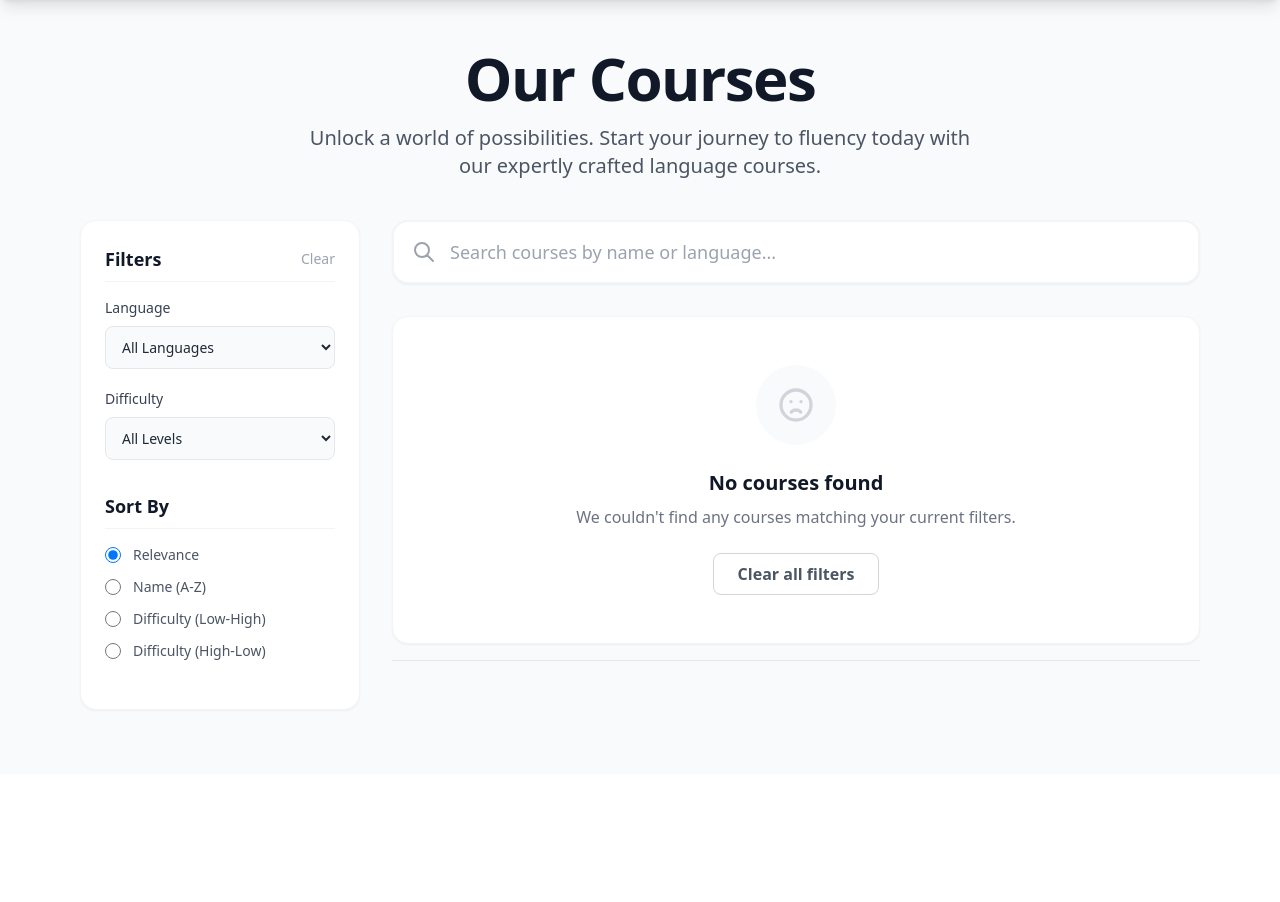
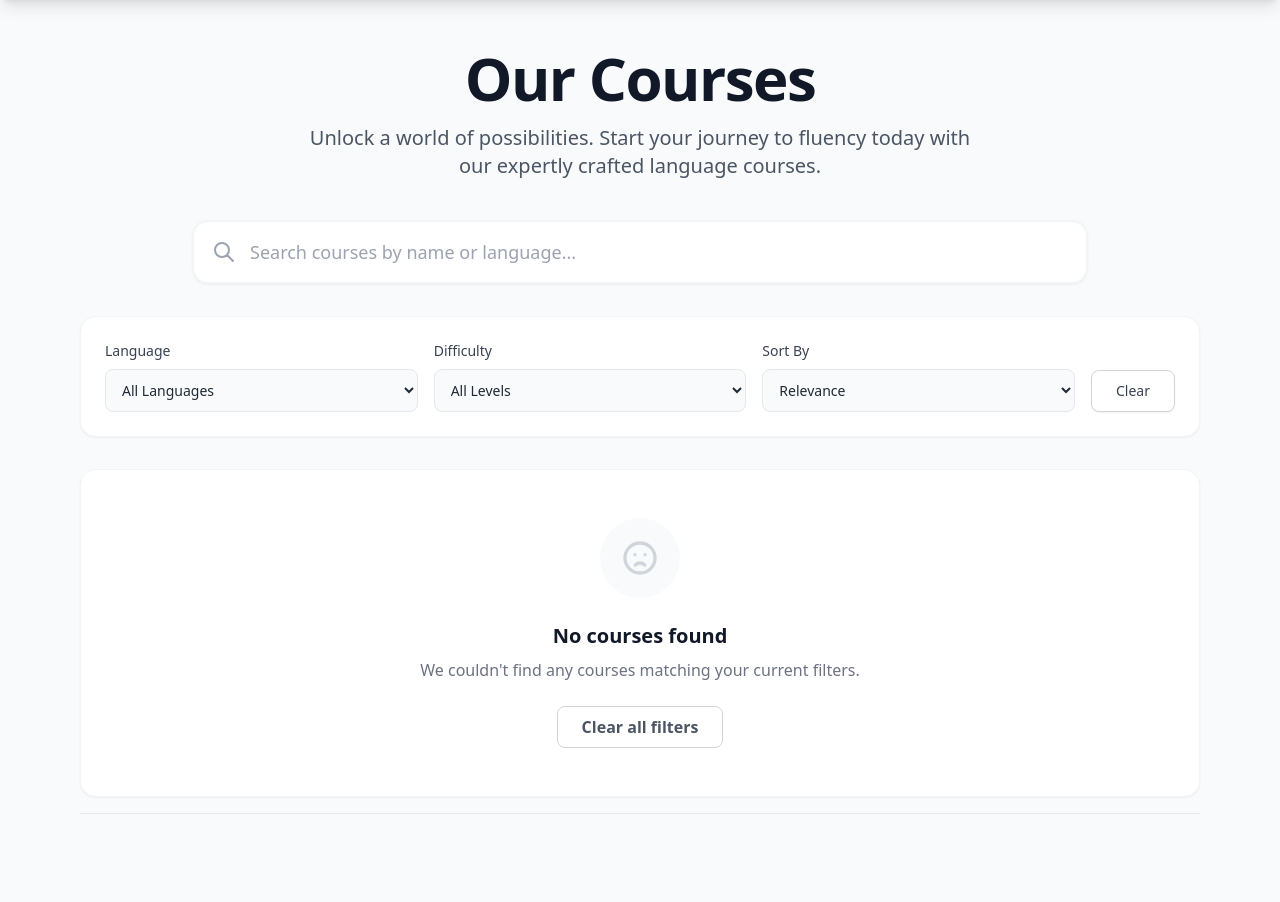
Before and after one commit to hslt0/course-work-3, a PHP site: page / in a window 1280 px wide. Shown: the part 65-967 px from the top of the page. Before the commit the page ends 776 px from the top, so only its background shows below. Run offline with PHP 8.4, Linux system fonts and the light colour scheme; data that the repository does not hold is empty; some libraries are stand-ins or nearby versions.

Commit message:
UI update

```diff
--- a/app/Views/courses/_courses_list.php
+++ b/app/Views/courses/_courses_list.php
@@ -14,10 +14,9 @@
         <a href="<?= URLROOT ?>" class="mt-6 inline-block bg-white text-gray-600 border border-gray-300 hover:bg-gray-50 hover:text-gray-900 font-bold py-2 px-6 rounded-lg transition-colors">Clear all filters</a>
     </div>
 <?php else: ?>
-    <div class="grid grid-cols-1 lg:grid-cols-2 gap-8 mb-8">
+    <div class="grid grid-cols-1 md:grid-cols-2 lg:grid-cols-3 gap-8 mb-8">
         <?php foreach ($courses as $course): ?>
-
-            <div class="bg-white rounded-2xl shadow-sm border border-gray-100 overflow-hidden hover:shadow-xl hover:-translate-y-1 transition-all duration-300 flex flex-col group">
+            <a href="<?= URLROOT ?>/courses/show/<?= $course->id ?>" class="bg-white rounded-2xl shadow-sm border border-gray-100 overflow-hidden hover:shadow-xl hover:-translate-y-1 transition-all duration-300 flex flex-col group">
 
                 <div class="h-48 bg-gray-100 w-full relative overflow-hidden">
                     <?php if (!empty($course->preview_image)): ?>
@@ -50,18 +49,11 @@
                     <h2 class="text-xl font-bold text-gray-900 mb-3 group-hover:text-green-600 transition-colors duration-200 line-clamp-2">
                         <?= htmlspecialchars($course->name, ENT_QUOTES, 'UTF-8') ?>
                     </h2>
-                    <p class="text-sm text-gray-600 flex-1 leading-relaxed mb-6 line-clamp-3">
+                    <p class="text-sm text-gray-600 flex-1 leading-relaxed line-clamp-3">
                         <?= htmlspecialchars($course->description, ENT_QUOTES, 'UTF-8') ?>
                     </p>
-
-                    <div class="mt-auto pt-4 border-t border-gray-100">
-                        <a href="<?= URLROOT ?>/courses/show/<?= $course->id ?>" class="block w-full text-center bg-gray-50 hover:bg-green-500 text-gray-800 hover:text-white font-semibold py-2.5 px-4 rounded-xl transition-all duration-200 border border-gray-200 hover:border-transparent text-sm">
-                            View Details
-                        </a>
-                    </div>
                 </div>
-            </div>
-
+            </a>
         <?php endforeach; ?>
     </div>
 <?php endif; ?>
--- a/app/Views/courses/index.php
+++ b/app/Views/courses/index.php
@@ -30,81 +30,9 @@
             </p>
         </div>
 
-        <div class="flex flex-col md:flex-row gap-8 mb-10 items-start">
-            <div class="w-full md:w-1/4 bg-white p-6 rounded-2xl shadow-sm border border-gray-100 flex-shrink-0">
-                <form action="<?= URLROOT ?>" method="GET" id="filter-form">
-
-                    <input type="hidden" name="search" id="hidden-search" value="<?= htmlspecialchars($filters['search'], ENT_QUOTES, 'UTF-8') ?>">
-
-                    <h3 class="text-lg font-bold text-gray-900 mb-4 pb-2 border-b border-gray-100 flex items-center justify-between">
-                        Filters
-                        <button type="button" id="clear-filters" class="text-sm font-medium text-gray-400 hover:text-green-600 transition-colors">Clear</button>
-                    </h3>
-
-                    <div class="mb-5">
-                        <label for="language-select" class="block text-sm font-medium text-gray-700 mb-2">Language</label>
-                        <select id="language-select" name="language" class="filter-input block w-full pl-3 pr-10 py-2.5 text-sm border border-gray-200 focus:outline-none focus:ring-green-500 focus:border-green-500 rounded-lg transition-colors bg-gray-50">
-                            <option value="">All Languages</option>
-                            <?php foreach ($languages as $lang): ?>
-                                <option value="<?= htmlspecialchars($lang, ENT_QUOTES, 'UTF-8') ?>" <?= $filters['language'] === $lang ? 'selected' : '' ?>>
-                                    <?= htmlspecialchars($lang, ENT_QUOTES, 'UTF-8') ?>
-                                </option>
-                            <?php endforeach; ?>
-                        </select>
-                    </div>
-
-                    <div class="mb-5">
-                        <label for="difficulty-select" class="block text-sm font-medium text-gray-700 mb-2">Difficulty</label>
-                        <select id="difficulty-select" name="difficulty" class="filter-input block w-full pl-3 pr-10 py-2.5 text-sm border border-gray-200 focus:outline-none focus:ring-green-500 focus:border-green-500 rounded-lg transition-colors bg-gray-50">
-                            <option value="">All Levels</option>
-                            <option value="Beginner" <?= $filters['difficulty'] === 'Beginner' ? 'selected' : '' ?>>Beginner</option>
-                            <option value="Intermediate" <?= $filters['difficulty'] === 'Intermediate' ? 'selected' : '' ?>>Intermediate</option>
-                            <option value="Advanced" <?= $filters['difficulty'] === 'Advanced' ? 'selected' : '' ?>>Advanced</option>
-                        </select>
-                    </div>
-
-                    <?php if (isset($_SESSION['user_id'])): ?>
-                        <div class="mb-5">
-                            <label for="enrolled-select" class="block text-sm font-medium text-gray-700 mb-2">Status</label>
-                            <select id="enrolled-select" name="enrolled" class="filter-input block w-full pl-3 pr-10 py-2.5 text-sm border border-gray-200 focus:outline-none focus:ring-green-500 focus:border-green-500 rounded-lg transition-colors bg-gray-50">
-                                <option value="">All Courses</option>
-                                <option value="yes" <?= $filters['enrolled'] === 'yes' ? 'selected' : '' ?>>My Enrolled Courses</option>
-                                <option value="no" <?= $filters['enrolled'] === 'no' ? 'selected' : '' ?>>Not Enrolled</option>
-                            </select>
-                        </div>
-                    <?php endif; ?>
-
-                    <h3 class="text-lg font-bold text-gray-900 mb-4 mt-8 pb-2 border-b border-gray-100">Sort By</h3>
-
-                    <div class="space-y-3 mb-6">
-                        <label class="flex items-center cursor-pointer group">
-                            <input type="radio" name="sort" value="" <?= empty($filters['sort']) ? 'checked' : '' ?> class="filter-input form-radio text-green-600 focus:ring-green-500 h-4 w-4">
-                            <span class="ml-3 text-sm text-gray-600 group-hover:text-gray-900 transition-colors">Relevance</span>
-                        </label>
-                        <label class="flex items-center cursor-pointer group">
-                            <input type="radio" name="sort" value="name_asc" <?= $filters['sort'] === 'name_asc' ? 'checked' : '' ?> class="filter-input form-radio text-green-600 focus:ring-green-500 h-4 w-4">
-                            <span class="ml-3 text-sm text-gray-600 group-hover:text-gray-900 transition-colors">Name (A-Z)</span>
-                        </label>
-                        <label class="flex items-center cursor-pointer group">
-                            <input type="radio" name="sort" value="difficulty_asc" <?= $filters['sort'] === 'difficulty_asc' ? 'checked' : '' ?> class="filter-input form-radio text-green-600 focus:ring-green-500 h-4 w-4">
-                            <span class="ml-3 text-sm text-gray-600 group-hover:text-gray-900 transition-colors">Difficulty (Low-High)</span>
-                        </label>
-                        <label class="flex items-center cursor-pointer group">
-                            <input type="radio" name="sort" value="difficulty_desc" <?= $filters['sort'] === 'difficulty_desc' ? 'checked' : '' ?> class="filter-input form-radio text-green-600 focus:ring-green-500 h-4 w-4">
-                            <span class="ml-3 text-sm text-gray-600 group-hover:text-gray-900 transition-colors">Difficulty (High-Low)</span>
-                        </label>
-                    </div>
-
-                    <button type="submit" class="w-full flex justify-center py-3 px-4 border border-transparent rounded-xl shadow-sm text-sm font-bold text-white bg-green-600 hover:bg-green-700 focus:outline-none focus:ring-2 focus:ring-offset-2 focus:ring-green-500 transition-colors md:hidden">
-                        Apply Changes
-                    </button>
-                </form>
-            </div>
-
-            <div class="w-full md:w-3/4 flex flex-col">
-
+        <!-- Search Bar -->
         <div class="mb-8">
-                    <form action="<?= URLROOT ?>" method="GET" class="relative" id="search-form">
+            <form action="<?= URLROOT ?>" method="GET" class="relative max-w-4xl mx-auto" id="search-form">
                 <div class="absolute inset-y-0 left-0 pl-5 flex items-center pointer-events-none">
                     <svg class="h-6 w-6 text-gray-400" fill="none" stroke="currentColor" viewBox="0 0 24 24"><path stroke-linecap="round" stroke-linejoin="round" stroke-width="2" d="M21 21l-6-6m2-5a7 7 0 11-14 0 7 7 0 0114 0z"></path></svg>
                 </div>
@@ -118,13 +46,74 @@
             </form>
         </div>
 
+        <!-- Horizontal Filters -->
+        <div class="bg-white p-6 rounded-2xl shadow-sm border border-gray-100 mb-8 w-full">
+            <form action="<?= URLROOT ?>" method="GET" id="filter-form" class="flex flex-col md:flex-row gap-4 items-end justify-between">
+
+                <input type="hidden" name="search" id="hidden-search" value="<?= htmlspecialchars($filters['search'], ENT_QUOTES, 'UTF-8') ?>">
+
+                <div class="w-full md:flex-1">
+                    <label for="language-select" class="block text-sm font-medium text-gray-700 mb-2">Language</label>
+                    <select id="language-select" name="language" class="filter-input block w-full pl-3 pr-10 py-2.5 text-sm border border-gray-200 focus:outline-none focus:ring-green-500 focus:border-green-500 rounded-lg transition-colors bg-gray-50">
+                        <option value="">All Languages</option>
+                        <?php foreach ($languages as $lang): ?>
+                            <option value="<?= htmlspecialchars($lang, ENT_QUOTES, 'UTF-8') ?>" <?= $filters['language'] === $lang ? 'selected' : '' ?>>
+                                <?= htmlspecialchars($lang, ENT_QUOTES, 'UTF-8') ?>
+                            </option>
+                        <?php endforeach; ?>
+                    </select>
+                </div>
+
+                <div class="w-full md:flex-1">
+                    <label for="difficulty-select" class="block text-sm font-medium text-gray-700 mb-2">Difficulty</label>
+                    <select id="difficulty-select" name="difficulty" class="filter-input block w-full pl-3 pr-10 py-2.5 text-sm border border-gray-200 focus:outline-none focus:ring-green-500 focus:border-green-500 rounded-lg transition-colors bg-gray-50">
+                        <option value="">All Levels</option>
+                        <option value="Beginner" <?= $filters['difficulty'] === 'Beginner' ? 'selected' : '' ?>>Beginner</option>
+                        <option value="Intermediate" <?= $filters['difficulty'] === 'Intermediate' ? 'selected' : '' ?>>Intermediate</option>
+                        <option value="Advanced" <?= $filters['difficulty'] === 'Advanced' ? 'selected' : '' ?>>Advanced</option>
+                    </select>
+                </div>
+
+                <?php if (isset($_SESSION['user_id'])): ?>
+                    <div class="w-full md:flex-1">
+                        <label for="enrolled-select" class="block text-sm font-medium text-gray-700 mb-2">Status</label>
+                        <select id="enrolled-select" name="enrolled" class="filter-input block w-full pl-3 pr-10 py-2.5 text-sm border border-gray-200 focus:outline-none focus:ring-green-500 focus:border-green-500 rounded-lg transition-colors bg-gray-50">
+                            <option value="">All Courses</option>
+                            <option value="yes" <?= $filters['enrolled'] === 'yes' ? 'selected' : '' ?>>My Enrolled Courses</option>
+                            <option value="no" <?= $filters['enrolled'] === 'no' ? 'selected' : '' ?>>Not Enrolled</option>
+                        </select>
+                    </div>
+                <?php endif; ?>
+
+                <div class="w-full md:flex-1">
+                    <label for="sort-select" class="block text-sm font-medium text-gray-700 mb-2">Sort By</label>
+                    <select id="sort-select" name="sort" class="filter-input block w-full pl-3 pr-10 py-2.5 text-sm border border-gray-200 focus:outline-none focus:ring-green-500 focus:border-green-500 rounded-lg transition-colors bg-gray-50">
+                        <option value="" <?= empty($filters['sort']) ? 'selected' : '' ?>>Relevance</option>
+                        <option value="name_asc" <?= $filters['sort'] === 'name_asc' ? 'selected' : '' ?>>Name (A-Z)</option>
+                        <option value="difficulty_asc" <?= $filters['sort'] === 'difficulty_asc' ? 'selected' : '' ?>>Difficulty (Low-High)</option>
+                        <option value="difficulty_desc" <?= $filters['sort'] === 'difficulty_desc' ? 'selected' : '' ?>>Difficulty (High-Low)</option>
+                    </select>
+                </div>
+
+                <div class="w-full md:w-auto mt-4 md:mt-0 flex gap-2">
+                    <button type="submit" class="md:hidden flex-1 px-6 py-2.5 border border-transparent rounded-lg shadow-sm text-sm font-bold text-white bg-green-600 hover:bg-green-700 focus:outline-none transition-colors">
+                        Apply
+                    </button>
+                    <button type="button" id="clear-filters" class="flex-1 md:flex-none px-6 py-2.5 border border-gray-300 rounded-lg text-sm font-medium text-gray-700 bg-white hover:bg-gray-50 transition-colors shadow-sm">
+                        Clear
+                    </button>
+                </div>
+            </form>
+        </div>
+
+        <!-- Course List Content -->
+        <div class="w-full flex flex-col">
             <div id="courses-container">
                 <?php require '_courses_list.php'; ?>
             </div>
 
             <div id="pagination-container" class="mt-4 border-t border-gray-200 pt-6">
                 <?= $paginator->getLinks(URLROOT . '/courses', $filters) ?>
-                </div>
             </div>
         </div>
     </div>
@@ -143,7 +132,6 @@
             let timeoutId;
 
             function fetchCourses(url) {
-                // Add visual feedback (optional)
                 coursesContainer.style.opacity = '0.5';
 
                 fetch(url, {
@@ -157,7 +145,6 @@
                     paginationContainer.innerHTML = data.pagination;
                     coursesContainer.style.opacity = '1';
 
-                    // Update URL without reloading
                     window.history.pushState({}, '', url.replace('/filter', ''));
                 })
                 .catch(error => {
@@ -169,30 +156,25 @@
             function buildUrl() {
                 const formData = new FormData(filterForm);
                 const params = new URLSearchParams(formData);
-                // Ensure search param is up to date
                 params.set('search', searchInput.value);
                 return '<?= URLROOT ?>/courses/filter?' + params.toString();
             }
 
             function handleFilterChange() {
-                // Update hidden search field to keep it in sync with the main search input
                 hiddenSearch.value = searchInput.value;
                 const url = buildUrl();
                 fetchCourses(url);
             }
 
-            // Listen to changes on filter dropdowns and radio buttons
             filterInputs.forEach(input => {
                 input.addEventListener('change', handleFilterChange);
             });
 
-            // Debounce search input to avoid too many requests
             searchInput.addEventListener('input', function() {
                 clearTimeout(timeoutId);
-                timeoutId = setTimeout(handleFilterChange, 300); // 300ms delay
+                timeoutId = setTimeout(handleFilterChange, 300);
             });
 
-            // Prevent default form submissions since we handle it via AJAX
             filterForm.addEventListener('submit', function(e) {
                 e.preventDefault();
                 handleFilterChange();
@@ -203,7 +185,6 @@
                 handleFilterChange();
             });
 
-            // Handle clear button
             clearBtn.addEventListener('click', function() {
                 searchInput.value = '';
                 filterInputs.forEach(input => {
@@ -216,20 +197,12 @@
                 handleFilterChange();
             });
 
-            // Handle pagination clicks (event delegation)
             paginationContainer.addEventListener('click', function(e) {
                 if (e.target.tagName === 'A') {
                     e.preventDefault();
-                    // Extract query params from the link
                     const url = new URL(e.target.href);
                     const newUrl = '<?= URLROOT ?>/courses/filter' + url.search;
                     fetchCourses(newUrl);
-
-                    // Update inputs to match the page we just navigated to (optional, but good for consistency)
-                    const searchParams = new URLSearchParams(url.search);
-                    if (searchParams.has('page')) {
-                        // The URL state update handles the actual page number
-                    }
                 }
             });
         });
```
Lines whose indentation alone changed are shown as unchanged.
